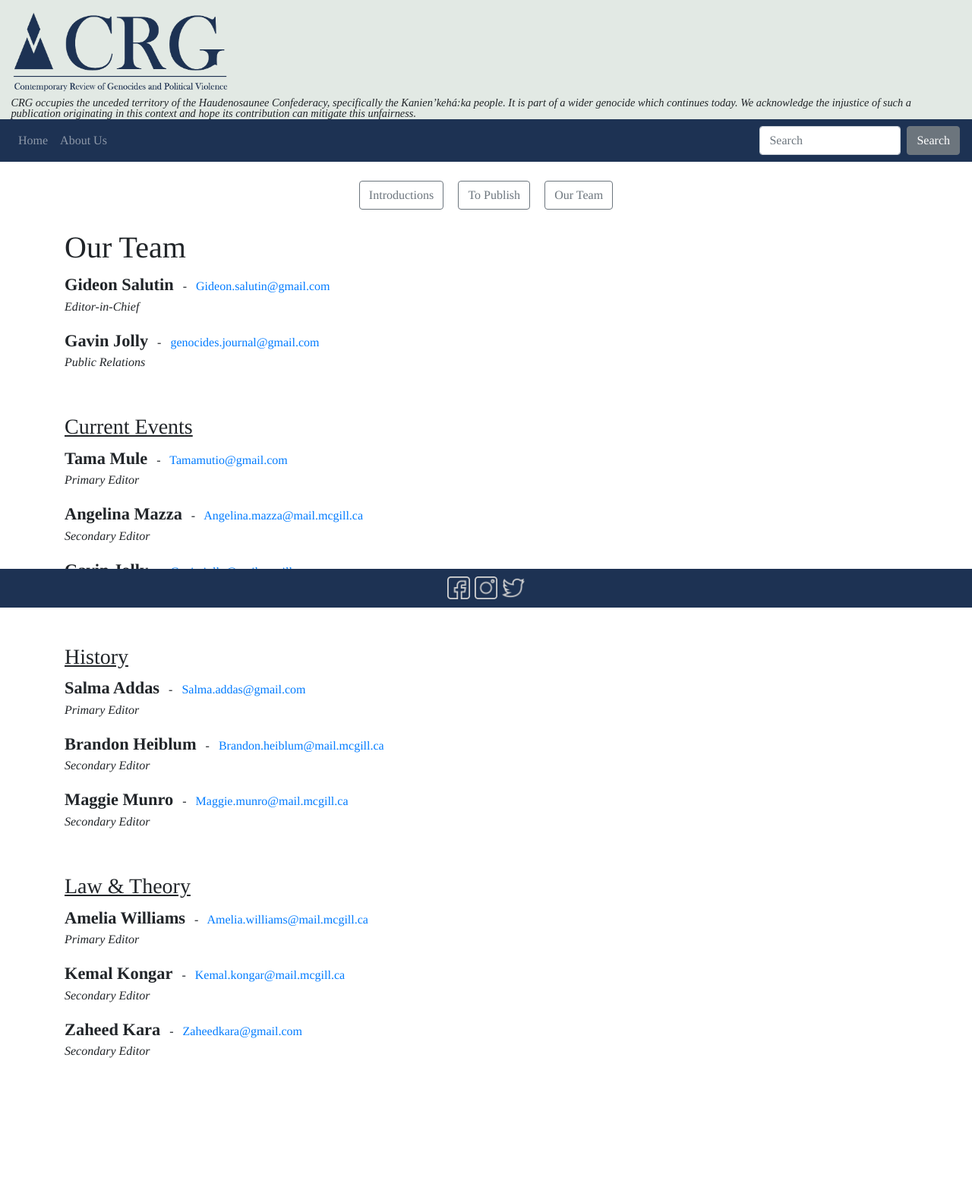
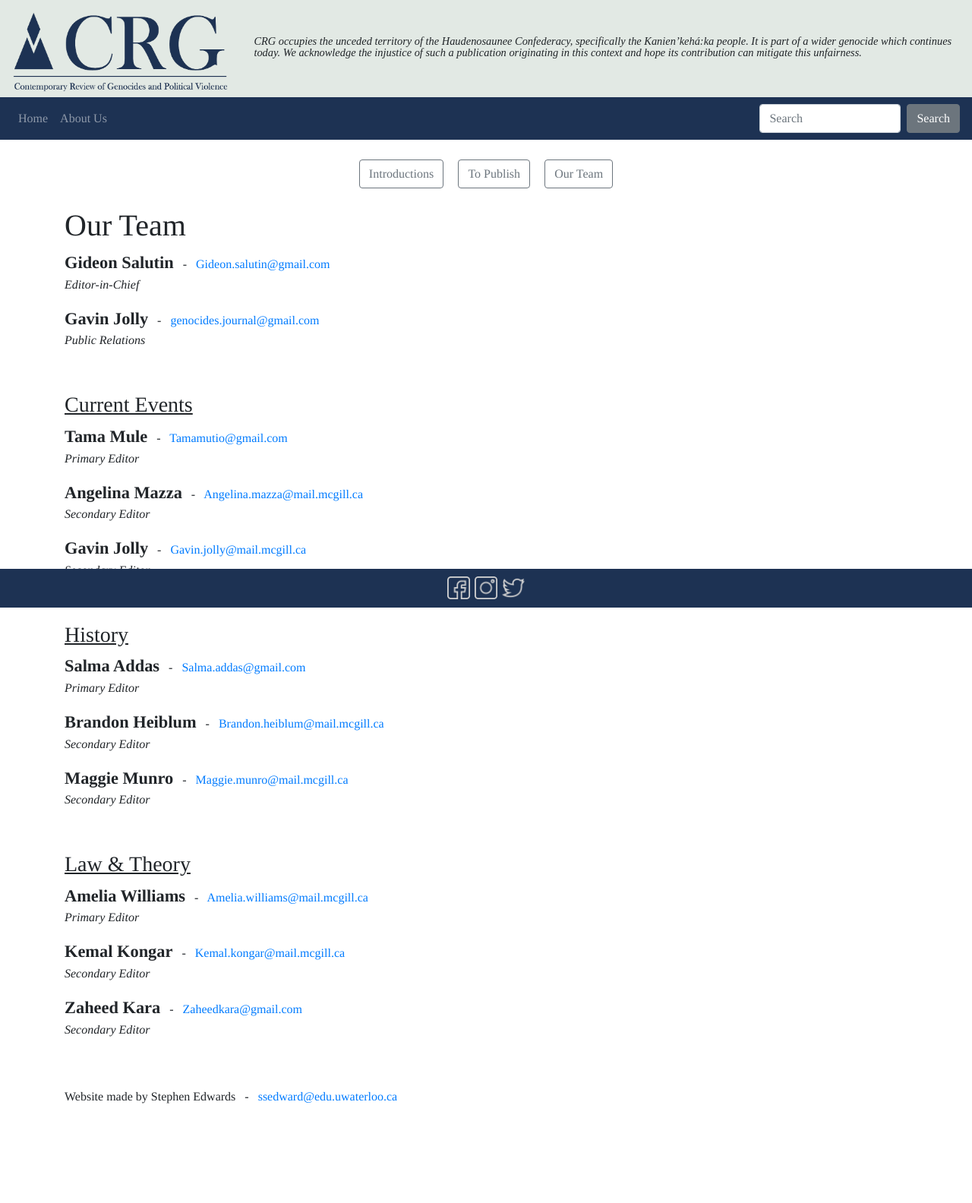
Before and after one commit to sventi555/CRG, a Django app: page /our_team in a window 1280 px wide. Shown: the whole page at 76% size. Before the commit the page ends 1393 px from the top, so only its background shows below. Run offline with Django 3.2, Linux system fonts and the light colour scheme; data that the repository does not hold is empty; some libraries are stand-ins or nearby versions.

Commit message:
I THINK I'M DONE

```diff
--- a/static/css/styles.css
+++ b/static/css/styles.css
@@ -15,16 +15,17 @@ header {
     background-position: center;
     background-repeat: no-repeat;
     background-size: contain;
-    width: 20em;
+    min-width: 20em;
+    max-width: 20em;
     height: 8em;
 }
 
 #indig {
     font-family: "Baskerville Old Face";
     font-style: italic;
-    margin: 0 1em;
     line-height: 1em;
     font-size: 0.9em;
+    padding: 0 1em 0.3em 1em;
 }
 
 .sticky {
--- a/static/js/scripts.js
+++ b/static/js/scripts.js
@@ -10,6 +10,9 @@ let navbar = document.getElementById("menu_bar");
 
 let sticky = navbar.offsetTop;
 
+window.onresize = () => {
+    sticky = navbar.offsetTop;
+};
 
 function myFunction() {
     let offset = navbar.offsetHeight;
--- a/templates/layout.html
+++ b/templates/layout.html
@@ -16,13 +16,13 @@
 <body>
 {% block header %}
     <header class="mb-3">
-        <div class="justify-content-between">
+        <div id="site_header" class="d-md-flex align-items-center">
             <div id="logo" style="background-image:url({% static 'images/crg.png' %})"></div>
-            <p id="indig">
+            <div id="indig">
                 CRG occupies the unceded territory of the Haudenosaunee Confederacy, specifically the Kanien’kehá:ka
                 people.  It is part of a wider genocide which continues today.  We acknowledge the injustice of such
                 a publication originating in this context and hope its contribution can mitigate this unfairness.
-            </p>
+            </div>
         </div>
         {% menu_bar %}
     </header>
--- a/website/templates/website/our_team.html
+++ b/website/templates/website/our_team.html
@@ -49,6 +49,9 @@
         <span class="name">Zaheed Kara</span> &nbsp&nbsp-&nbsp&nbsp <a href="mailto:Zaheedkara@gmail.com">Zaheedkara@gmail.com</a><br>
         <em>Secondary Editor</em>
     </p>
+    <br>
+    <br>
+    <p>Website made by Stephen Edwards &nbsp&nbsp-&nbsp&nbsp <a href="mailto:ssedward@edu.uwaterloo.ca">ssedward@edu.uwaterloo.ca</a></p>
 
 
 {% endblock blurb %}
```
